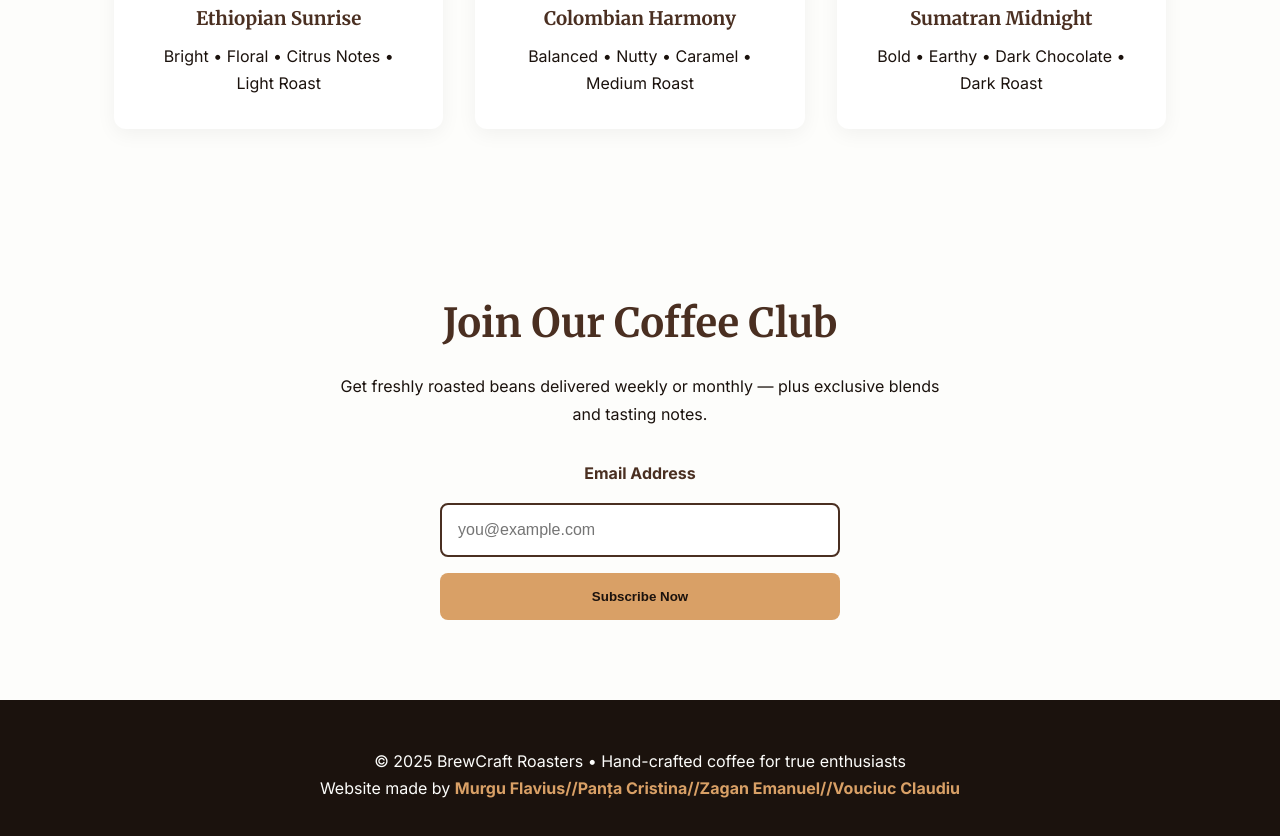
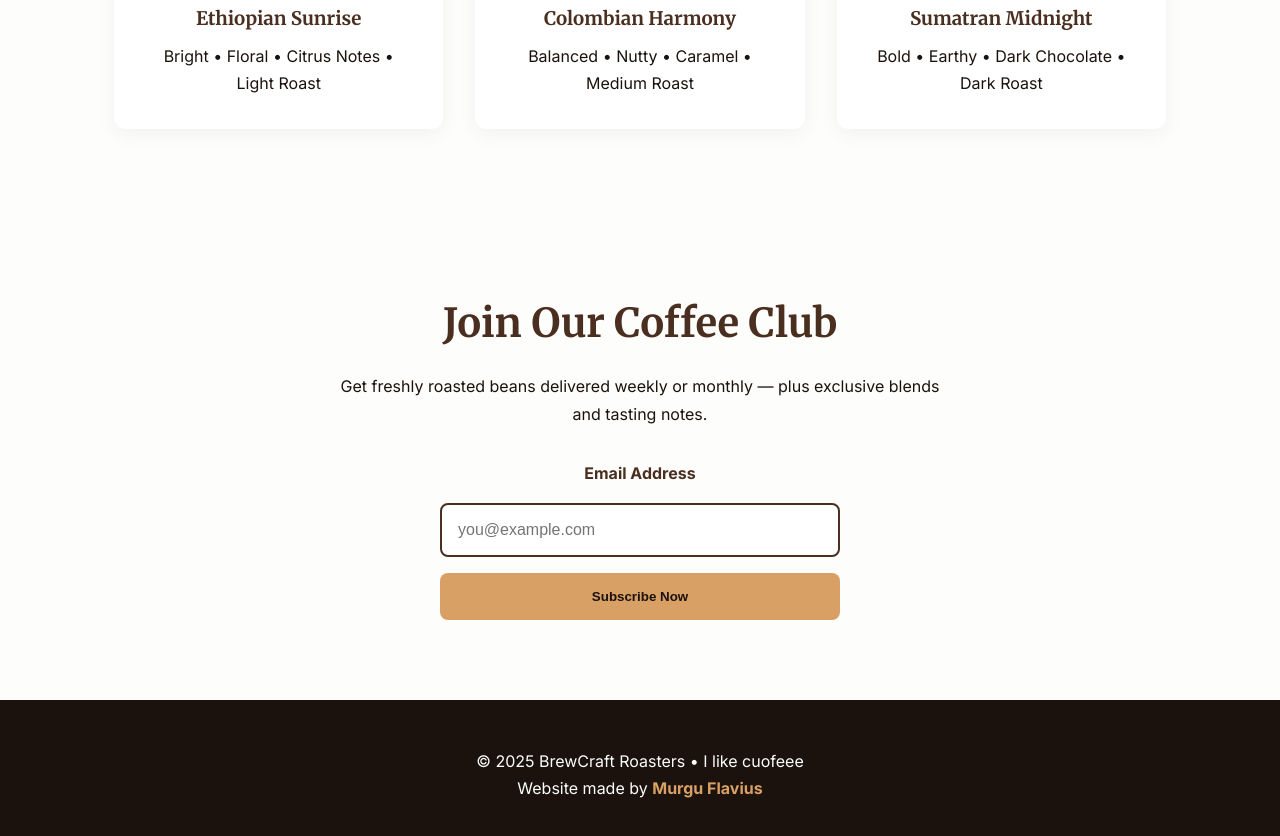
Before and after one commit to fullstackdanny1/proiect_html, a website: page index.html in a window 1280 px wide. Shown: the part 1653-2489 px from the top of the page. Drawn offline with Linux system fonts and the light colour scheme.

Commit message:
i made some small changes

```diff
--- a/index.html
+++ b/index.html
@@ -109,8 +109,8 @@
     </main>
 
     <footer class="footer">
-        <p class="footer__copyright">© 2025 BrewCraft Roasters • Hand-crafted coffee for true enthusiasts</p>
-        <p class="footer__credits">Website made by <span class="footer__highlight">Murgu Flavius//Panța Cristina//Zagan Emanuel//Vouciuc Claudiu</span></p>
+        <p class="footer__copyright">© 2025 BrewCraft Roasters • I like cuofeee</p>
+        <p class="footer__credits">Website made by <span class="footer__highlight">Murgu Flavius</span></p>
     </footer>
 
 </body>
```
